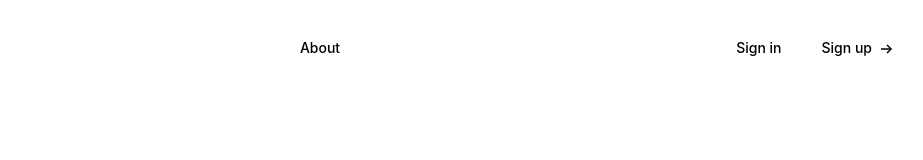
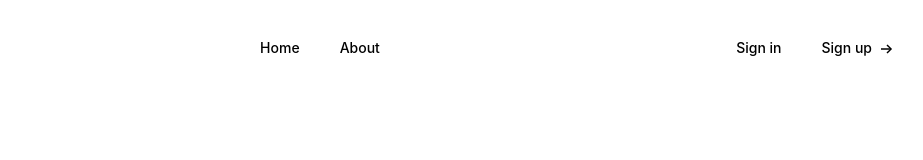
Before and after one commit to Pranav-Grandhi/nolp, a Next.js app: page / in a window 1280 px wide. Shown: the top 160 px of the page, without its empty margins (320-1243 px from the left). Built offline with nearby package versions, Linux system fonts and the light colour scheme; a web font is replaced by a local one; what @tailwindcss/typography would draw is missing.

Commit message:
Link to homepage added to header

```diff
--- a/src/components/Header.tsx
+++ b/src/components/Header.tsx
@@ -17,6 +17,13 @@ export default function Header() {
               style={{ width: 'fit-content' }}
             >
               <ul className="flex justify-center">
+              <li>
+                  <Link href="/index">
+                    <a className="block px-5 py-3.5 text-sm font-medium text-foreground-200 hover:text-foreground-500 focus:text-foreground-500 focus:outline-none focus-visible:shadow-none">
+                      Home
+                    </a>
+                  </Link>
+                </li>
                 <li>
                   <Link href="/about">
                     <a className="block px-5 py-3.5 text-sm font-medium text-foreground-200 hover:text-foreground-500 focus:text-foreground-500 focus:outline-none focus-visible:shadow-none">
```
Also changed, not shown: .gitpod.yml (added).
